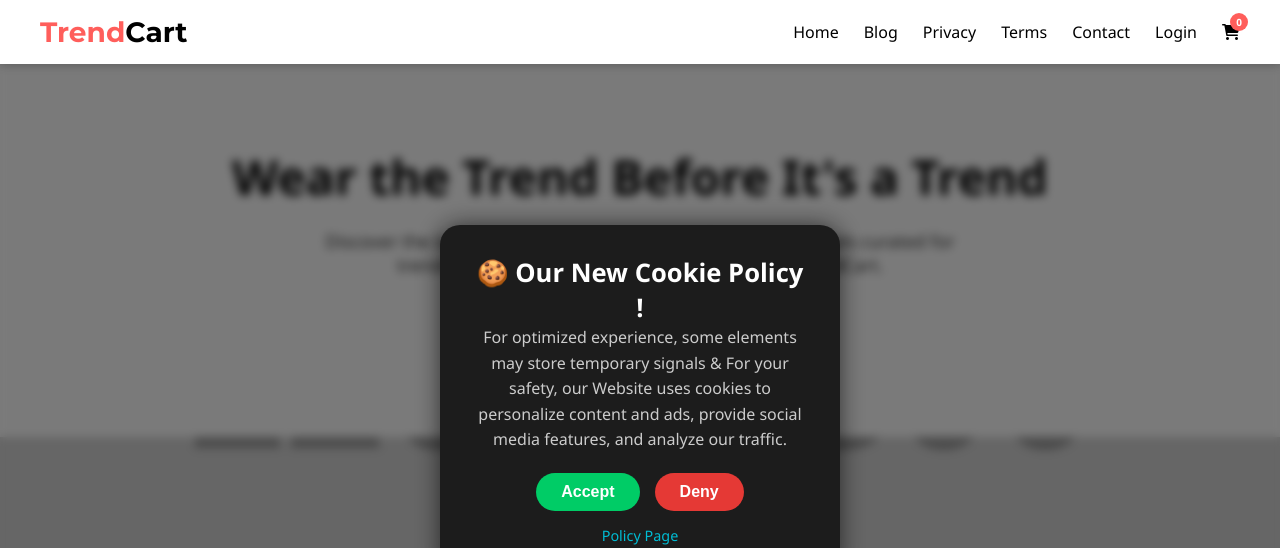
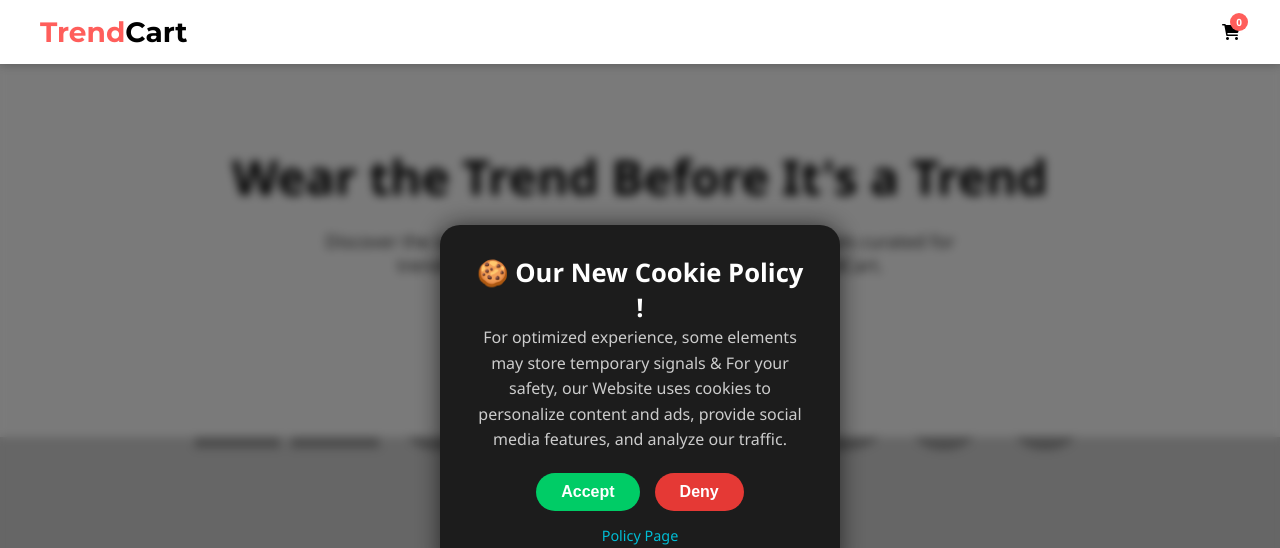
Before and after one commit to sanjsndas/trend-cart, a plain HTML site: page index.html in a window 1280 px wide. Shown: the top 548 px of the page. Drawn offline with Linux system fonts and the light colour scheme; placeholder pictures from the web are drawn by us.

Commit message:
Update index.html

```diff
--- a/index.html
+++ b/index.html
@@ -829,12 +829,7 @@
             <a href="index.html" class="logo">Trend<span>Cart</span></a>
             <nav>
                 <ul>
-                    <li><a href="index.html">Home</a></li>
-                    <li><a href="blog.html">Blog</a></li>
-                    <li><a href="privacy.html">Privacy</a></li>
-                    <li><a href="terms.html">Terms</a></li>
-                    <li><a href="contact.html">Contact</a></li>
-                    <li><a href="login.html">Login</a></li>
+
                     <li>
                         <div class="cart-icon">
                             <i class="fas fa-shopping-cart"></i>
```
